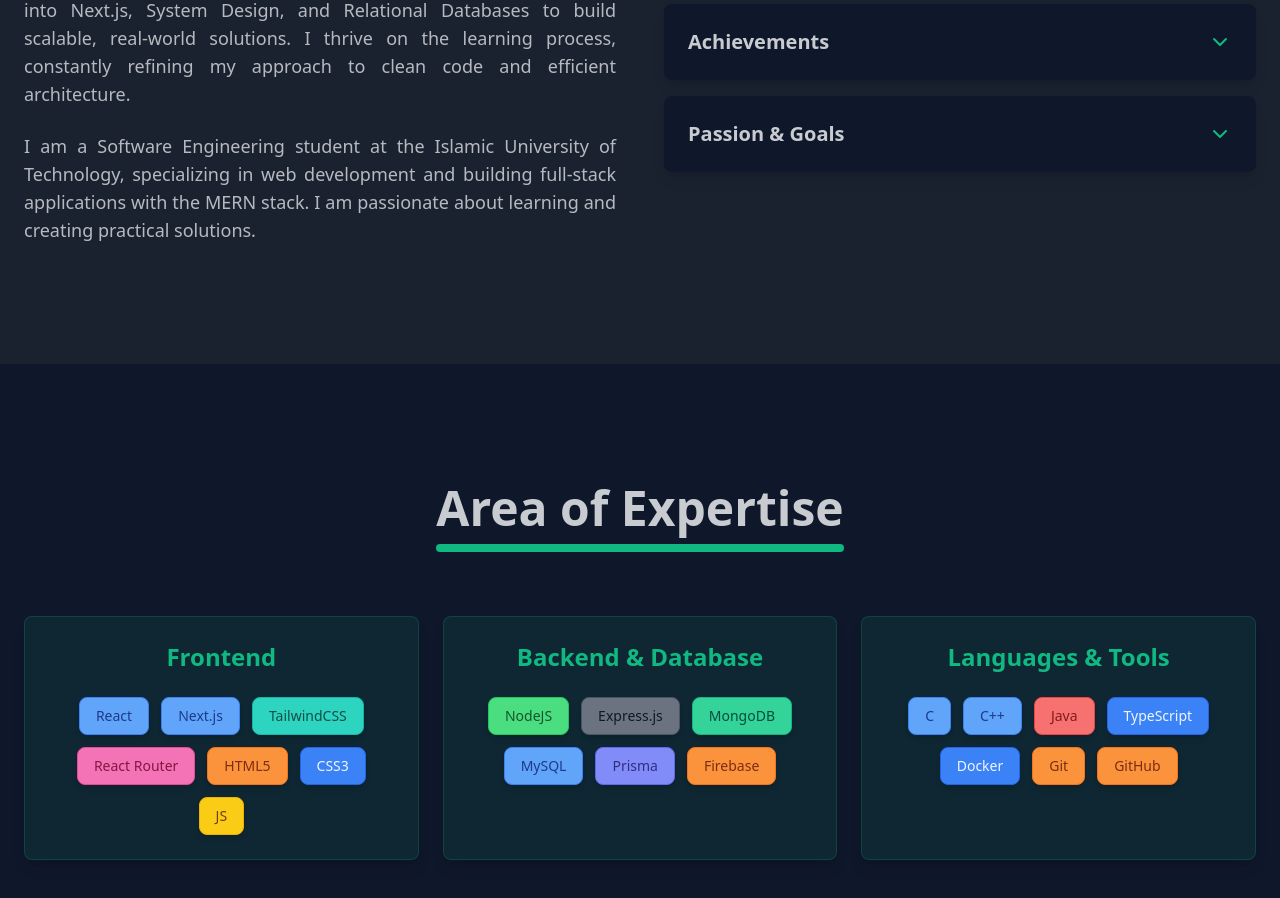
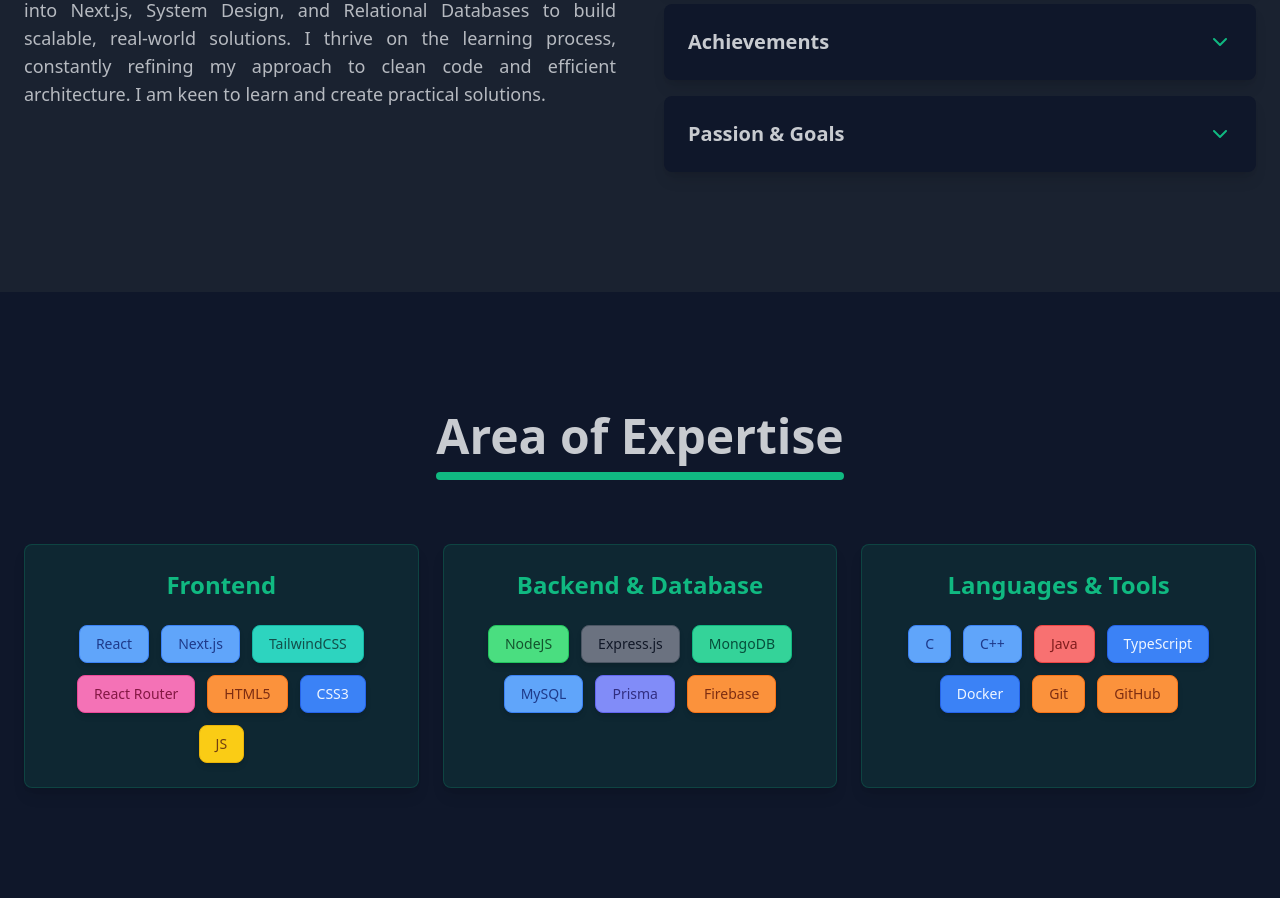
Before and after one commit to SamiunAuntor/My-Portfolio-Website, a React (Vite) app: page / in a window 1280 px wide. Shown: the part 1140-2038 px from the top of the page. Built offline with nearby package versions, Linux system fonts and the light colour scheme; no server answers.

Commit message:
update in about me section

```diff
--- a/src/Components/AboutMe.jsx
+++ b/src/Components/AboutMe.jsx
@@ -50,10 +50,7 @@
                         className="space-y-6 text-lg text-base-content/90 order-1"
                     >
                         <p className="text-justify">
-                            I am a Software Engineering student at the Islamic University of Technology, dedicated to building robust and user-centric web applications. I am proficient in the MERN stack and now diving deep into Next.js, System Design, and Relational Databases to build scalable, real-world solutions. I thrive on the learning process, constantly refining my approach to clean code and efficient architecture.
-                        </p>
-                        <p className="text-justify">
-                            I am a Software Engineering student at the Islamic University of Technology, specializing in web development and building full-stack applications with the MERN stack. I am passionate about learning and creating practical solutions.
+                            I am a Software Engineering student at the Islamic University of Technology, dedicated to building robust and user-centric web applications. I am proficient in the MERN stack and now diving deep into Next.js, System Design, and Relational Databases to build scalable, real-world solutions. I thrive on the learning process, constantly refining my approach to clean code and efficient architecture. I am keen to learn and create practical solutions.
                         </p>
                     </motion.div>
 
```
Also changed, not shown: index.html (line endings or trailing spaces), postcss.config.js (line endings or trailing spaces), src/Pages/HomePage.jsx (line endings or trailing spaces), src/Router/Router.jsx (line endings or trailing spaces), vite.config.js (line endings or trailing spaces).
